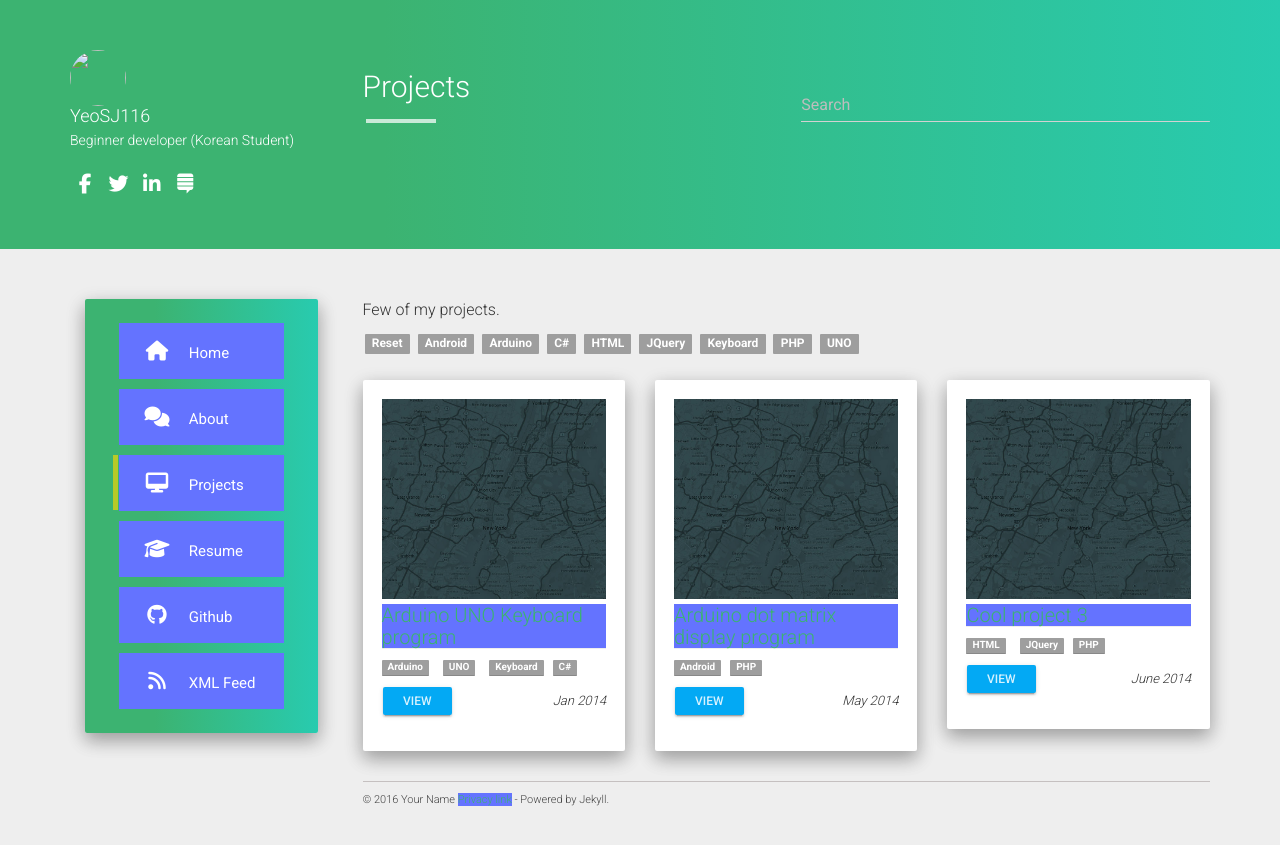
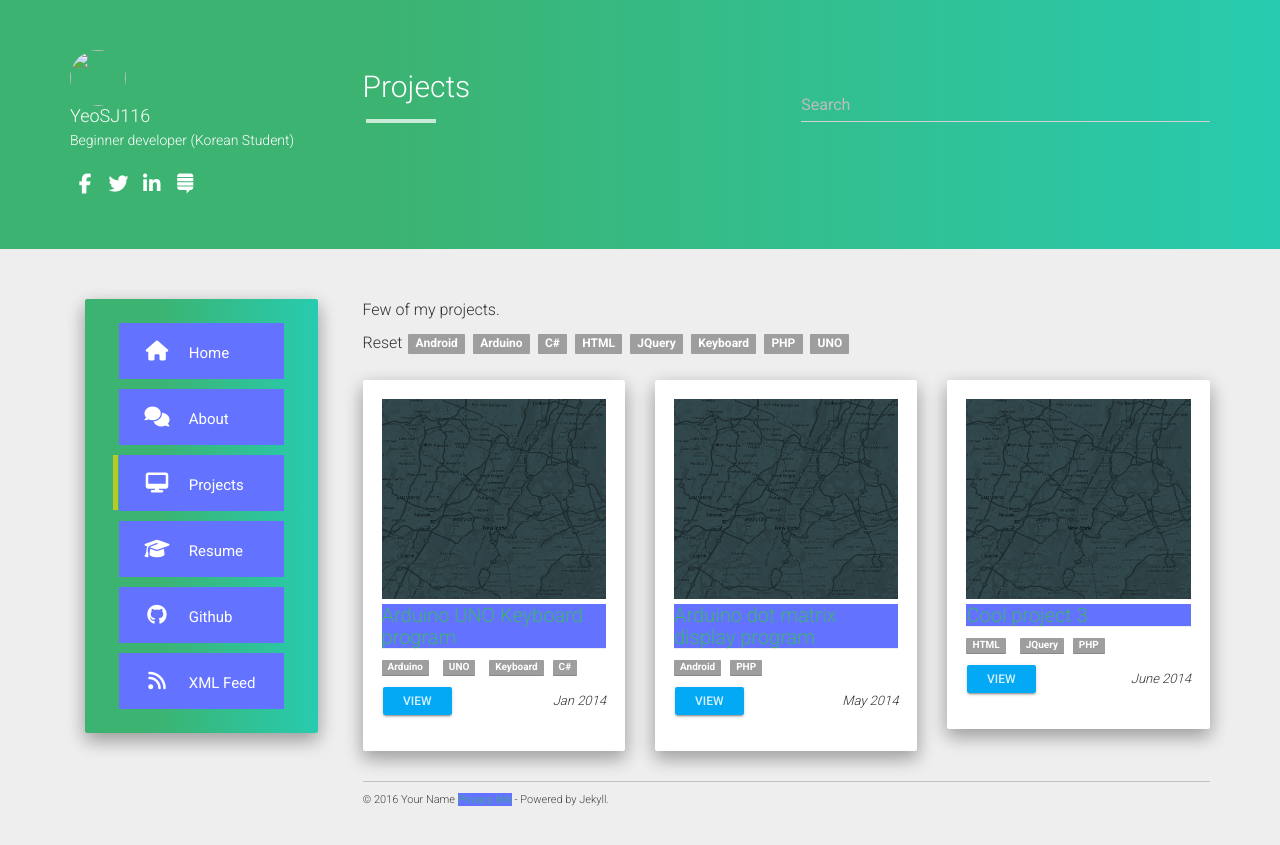
Before and after one commit to YeoSJ116/YeoSJ116.github.io, a Jekyll site: the page built from projects.md, in a window 1280 px wide. Shown: the top 845 px of the page. Built offline with Jekyll 4.4.1, drawn with Linux system fonts in a browser that asks for light colours; nearby versions of some CDN libraries.

Commit message:
Update project_tags.html

```diff
--- a/_includes/project_tags.html
+++ b/_includes/project_tags.html
@@ -1,6 +1,6 @@
 {% if site.enableTags ==  true %}
 	<div id="tag-filter" class="col-md-12 col-xs-12 tag-group">
-		<span class="label tag-filter tag-cloud all">Reset</span>
+		<span background-color="red">Reset</span>
         {% assign tagarray = site.tagarray %}
         {% for project in site.data.projects %}
             {% for tag in project.tags %}
```
